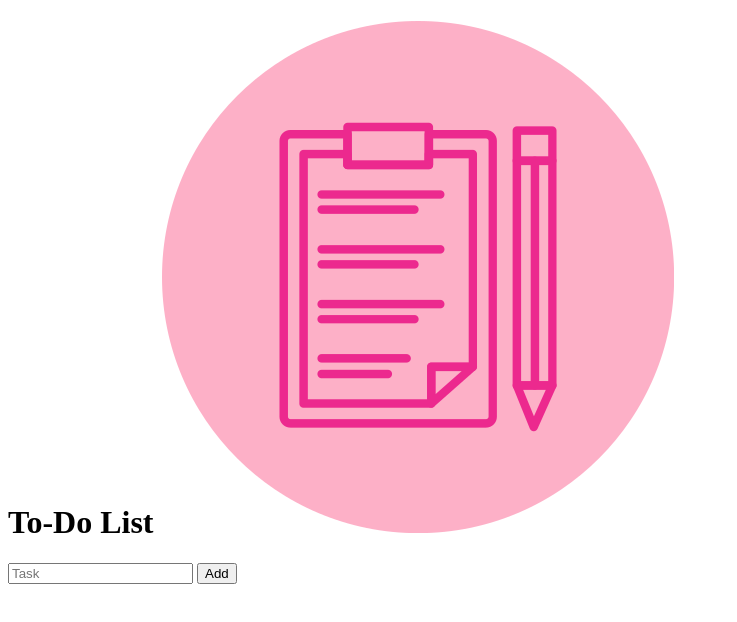
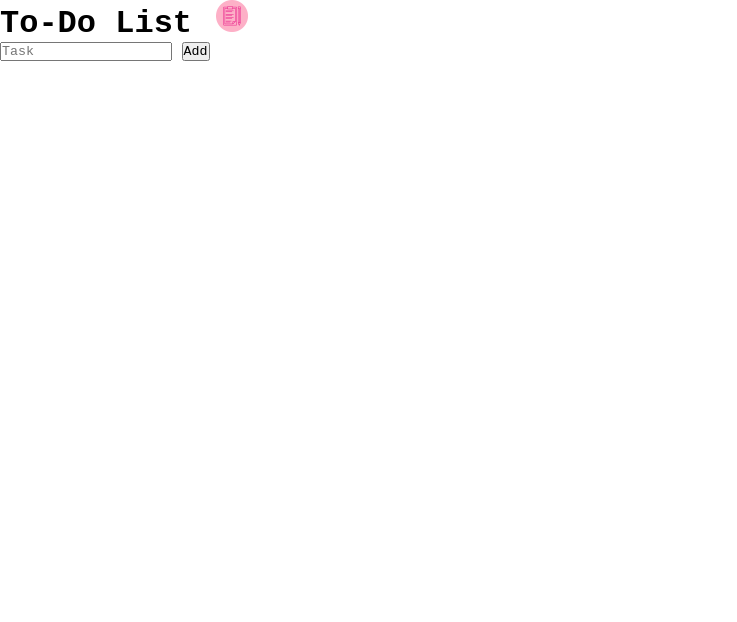
Before and after one commit to ju-nmd2023/fop-todo-list-alma23nz, a plain HTML site: page index.html in a window 1280 px wide. Shown: the whole page, without its empty margins (0-737 px from the left). Drawn offline with Linux system fonts and the light colour scheme.

Commit message:
adding some stylization

```diff
--- a/index.html
+++ b/index.html
@@ -4,6 +4,7 @@
     <meta charset="UTF-8" />
     <meta name="viewport" content="width=device-width, initial-scale=1.0" />
     <title>Todo List</title>
+    <link rel="stylesheet" href="main.css" />
     <script src="main.js" defer></script>
   </head>
   <body>
--- a/main.css
+++ b/main.css
@@ -0,0 +1,10 @@
+* {
+  margin: 0;
+  padding: 0;
+  font-family: "Courier New", Courier, monospace;
+  box-sizing: border-box;
+}
+img {
+  width: 2rem;
+  margin-left: 0.3rem;
+}
```
